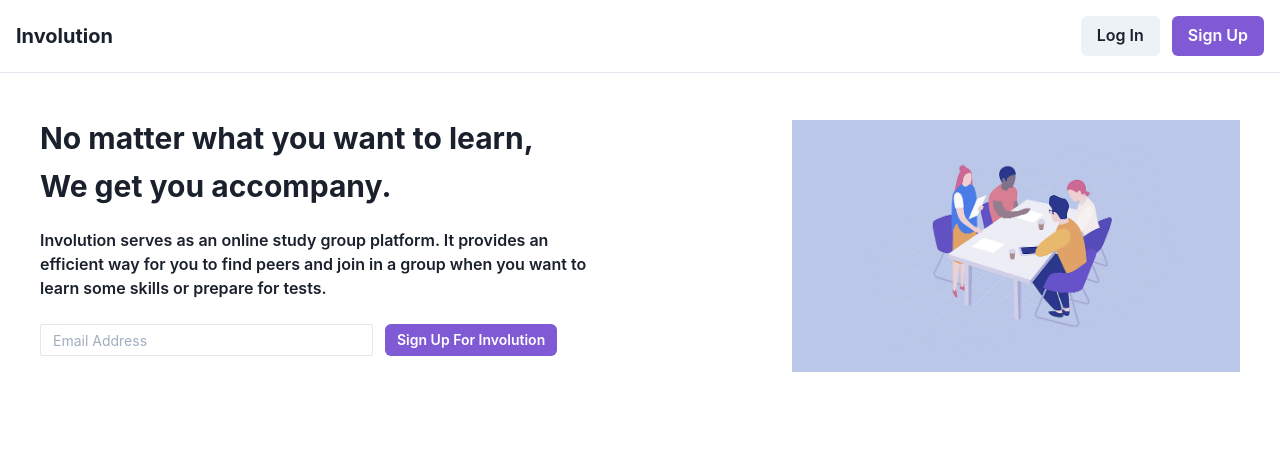
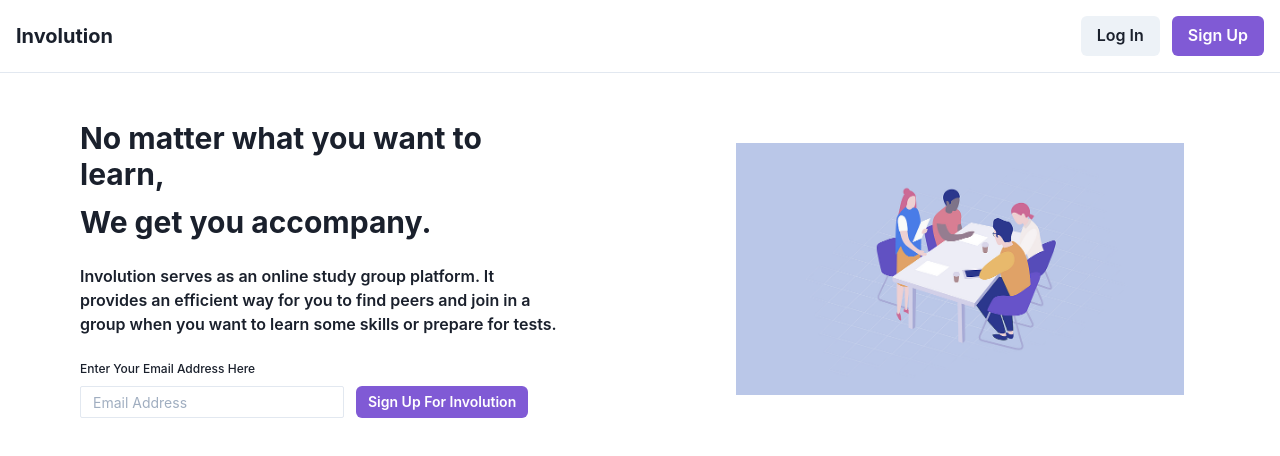
Before and after one commit to Project-Involution/Involution, a Next.js app in the folder frontend/: page / in a window 1280 px wide. Shown: the top 456 px of the page. Built offline with nearby package versions, Linux system fonts and the light colour scheme.

Commit message:
fix: better layout

```diff
--- a/frontend/components/sections/introImage.tsx
+++ b/frontend/components/sections/introImage.tsx
@@ -2,13 +2,7 @@ import { Image, VStack } from "@chakra-ui/react";
 
 const IntroImage = () => {
   return (
-    <VStack
-      w="full"
-      h="full"
-      p={10}
-      spacing={10}
-      align={{ base: "center", lg: "flex-end" }}
-    >
+    <VStack w="full" h="full" spacing={10} px={20} mt={10} align="center">
       <Image
         w="full"
         maxW={{ base: "full", md: "2xl", lg: "md" }}
--- a/frontend/components/sections/introText.tsx
+++ b/frontend/components/sections/introText.tsx
@@ -1,6 +1,7 @@
 import {
   Button,
   FormControl,
+  FormLabel,
   GridItem,
   Heading,
   Input,
@@ -11,16 +12,10 @@ import {
   useBreakpointValue,
 } from "@chakra-ui/react";
 
-const Intro = () => {
-  const colSpan = useBreakpointValue({ base: 4, md: 3 });
+const IntroText = () => {
+  const colSpan = useBreakpointValue({ base: 5, md: 3 });
   return (
-    <VStack
-      w="full"
-      h="full"
-      p={10}
-      spacing={10}
-      align={{ base: "center", lg: "flex-start" }}
-    >
+    <VStack w="full" h="full" spacing={10} px={20} mt={10} align="center">
       <VStack spacing={3} align="flex-start">
         <Heading w="full" size="lg">
           No matter what you want to learn,
@@ -38,21 +33,20 @@ const Intro = () => {
         <SimpleGrid
           w="full"
           maxW={{ base: "full", lg: "md" }}
-          columns={4}
+          columns={5}
           columnGap={3}
           rowGap={3}
         >
           <GridItem colSpan={colSpan}>
-            <FormControl>
+            <FormControl id="email">
+              <FormLabel fontSize="xs">Enter Your Email Address Here</FormLabel>
               <Input size="sm" placeholder="Email Address"></Input>
             </FormControl>
           </GridItem>
-          <GridItem>
-            <FormControl>
-              <Button size="sm" colorScheme="purple">
-                Sign Up For Involution
-              </Button>
-            </FormControl>
+          <GridItem colSpan={2} alignSelf="flex-end">
+            <Button size="sm" colorScheme="purple">
+              Sign Up For Involution
+            </Button>
           </GridItem>
         </SimpleGrid>
       </VStack>
@@ -60,4 +54,4 @@ const Intro = () => {
   );
 };
 
-export default Intro;
+export default IntroText;
--- a/frontend/pages/index.tsx
+++ b/frontend/pages/index.tsx
@@ -11,9 +11,10 @@ const IndexPage: NextPage = () => {
       <NavBar />
 
       <Flex
-        h={{ base: "auto", lg: "100vh" }}
+        h={{ base: "auto", lg: "full" }}
         py={20}
         direction={{ base: "column-reverse", lg: "row" }}
+        align="center"
       >
         <IntroText />
         <IntroImage />
```
